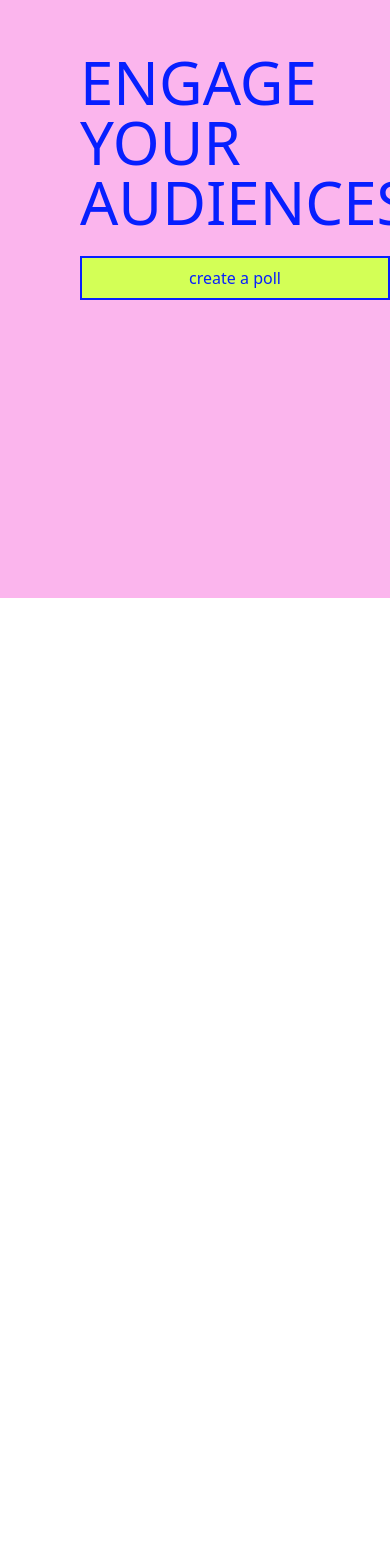
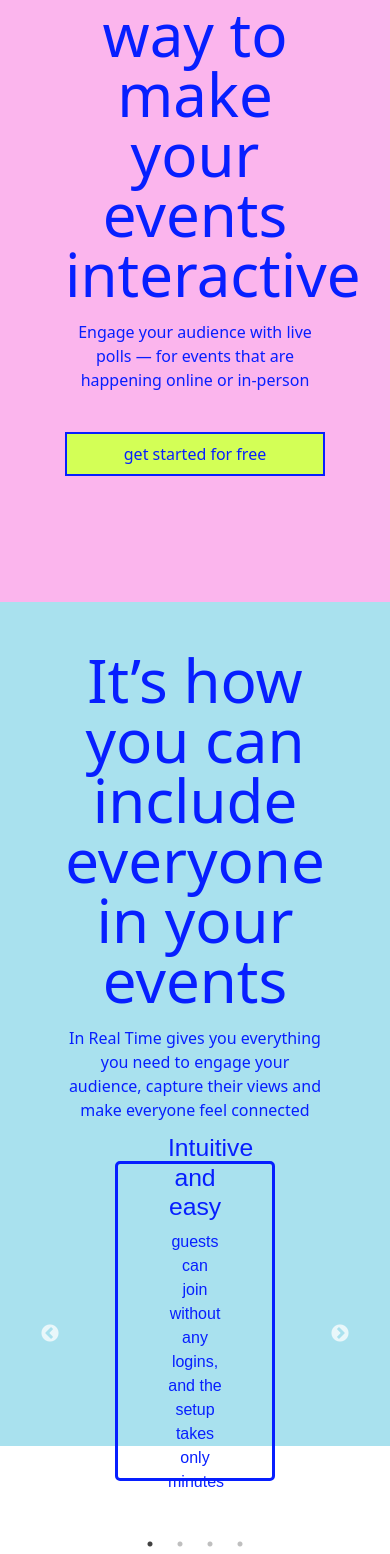
Before and after one commit to Shermainesng/In-Real-Time, a React (Create React App) app in the folder frontend/: page / in a window 390 px wide. Shown: the part 310-1864 px from the top of the page. Before the commit the page ends 908 px from the top, so only its background shows below. Built offline with nearby package versions, Linux system fonts and the light colour scheme.

Commit message:
css changes

```diff
--- a/frontend/public/index.html
+++ b/frontend/public/index.html
@@ -11,6 +11,19 @@
     />
     <link rel="apple-touch-icon" href="%PUBLIC_URL%/logo192.png" />
     <link href="https://fonts.googleapis.com/css2?family=Questrial&display=swap" rel="stylesheet">
+
+
+    <link
+  rel="stylesheet"
+  type="text/css"
+  charset="UTF-8"
+  href="https://cdnjs.cloudflare.com/ajax/libs/slick-carousel/1.6.0/slick.min.css"
+/>
+<link
+  rel="stylesheet"
+  type="text/css"
+  href="https://cdnjs.cloudflare.com/ajax/libs/slick-carousel/1.6.0/slick-theme.min.css"
+/>
 
     <!--
       manifest.json provides metadata used when your web app is installed on a
--- a/frontend/src/Home.js
+++ b/frontend/src/Home.js
@@ -1,20 +1,38 @@
 import Button from "./shared/components/FormElements/Button";
 import React, { useState, useEffect, useRef, useContext } from "react";
-import axios from "axios";
+import SliderComp from "./shared/components/Slider";
 
 export default function Home() {
   return (
-    <div className="flex h-screen relative">
-      <div className="flex bg-pink absolute inset-0 items-center">
-        <div className="flex flex-col w-full sm:w-2/3 md:w-1/3 pl-20">
-          <div className="text-navy-blue text-6xl text-left">
-            <div>ENGAGE</div>
-            <div>YOUR</div>
-            <div>AUDIENCES</div>
+    <div>
+      <div className="h-screen w-screen relative">
+        <div className="bg-pink h-full flex items-center">
+          <div className="flex flex-col text-navy-blue w-2/3 mx-auto">
+            <div className="text-6xl pb-3">
+              The easiest way to make your events interactive
+            </div>
+            <p>
+              Engage your audience with live polls — for events that are
+              happening online or in-person
+            </p>
+            <Button to={"/events"} yellow>
+              get started for free
+            </Button>
           </div>
-          <Button to={"/events"} yellow>
-            create a poll
-          </Button>
+        </div>
+
+        <div className="bg-light-green h-full">
+          <div className="flex flex-col mx-auto justify-center items-center text-navy-blue w-2/3 pt-5">
+            <div className="text-6xl pb-3">
+              It’s how you can include everyone in your events
+            </div>
+            <p>
+              In Real Time gives you everything you need to engage your
+              audience, capture their views and make everyone feel connected
+            </p>
+          </div>
+
+          <SliderComp />
         </div>
       </div>
     </div>
--- a/frontend/src/index.css
+++ b/frontend/src/index.css
@@ -15,3 +15,19 @@ code {
   font-family: Questrial, Monaco, Consolas, 'Courier New',
     monospace;
 }
+
+
+.carousel-content {
+  /* background-color: red; */
+  border: 3px solid #071FFF;
+  display: flex;
+  flex-direction: column;
+  justify-content: center;
+  border-radius: 5px;
+  padding: 50px 50px;
+  margin: 0px auto;
+  font-family: sans-serif;
+  margin: 0 50px;
+  color: #071FFF;
+  height: 20rem;
+}
--- /dev/null
+++ b/frontend/src/shared/components/Slider.js
@@ -0,0 +1,89 @@
+import React from "react";
+import Slider from "react-slick";
+import "slick-carousel/slick/slick.css";
+import "slick-carousel/slick/slick-theme.css";
+
+export default function SliderComp() {
+  const settings = {
+    dots: true,
+    speed: 500,
+    slidesToShow: 2,
+    slidesToScroll: 1,
+    infinite: true,
+    autoplay: false,
+    autoplaySpeed: 1000,
+    responsive: [
+      // {
+      //   breakpoint: 1024,
+      //   settings: {
+      //     slidesToShow: 2,
+      //     slidesToScroll: 1,
+      //     arrows: true,
+      //     vertical: false,
+      //   },
+      // },
+      {
+        breakpoint: 850,
+        settings: {
+          slidesToShow: 1,
+          slidesToScroll: 1,
+          arrows: true,
+          vertical: false,
+        },
+      },
+      // {
+      //   breakpoint: 480,
+      //   settings: {
+      //     slidesToShow: 1,
+      //     slidesToScroll: 1,
+      //     arrows: true,
+      //     vertical: false,
+      //   },
+      // },
+    ],
+  };
+  return (
+    <div>
+      <div className="w-2/3 mx-auto">
+        <Slider {...settings}>
+          <div>
+            <div className="carousel-content">
+              <h2>Intuitive and easy</h2>
+              <p>
+                guests can join without any logins, and the setup takes only
+                minutes
+              </p>
+            </div>
+          </div>
+          <div>
+            <div className="carousel-content">
+              <h2>Flexible polling options</h2>
+              <p>
+                with free text and mcq polls, you can engage your guests in a
+                variety of ways
+              </p>
+            </div>
+          </div>
+          <div>
+            <div className="carousel-content">
+              <h2>Live polls</h2>
+              <p>
+                ask what people think or how they feel and get their feedback in
+                real time
+              </p>
+            </div>
+          </div>
+          <div>
+            <div className="carousel-content">
+              <h2>Easy to start</h2>
+              <p>
+                create your polls in seconds and stop guessing what your guests
+                really think.
+              </p>
+            </div>
+          </div>
+        </Slider>
+      </div>
+    </div>
+  );
+}
--- a/frontend/src/ui/Navbar.js
+++ b/frontend/src/ui/Navbar.js
@@ -30,7 +30,10 @@ const Navigation = (props) => {
   };
 
   return (
-    <Disclosure as="nav" className="bg-bright-yellow">
+    <Disclosure
+      as="nav"
+      className="bg-bright-yellow border-b-4 border-navy-blue"
+    >
       {({ open }) => (
         <>
           <div className="mx-auto max-w-7xl px-2 sm:px-6 lg:px-8">
@@ -78,9 +81,9 @@ const Navigation = (props) => {
 
               <div>
                 {auth.isLoggedIn ? (
-                  <button onClick={auth.logout}>{auth.userName}, LOGOUT</button>
+                  <button onClick={auth.logout}>{auth.userName}, logout</button>
                 ) : (
-                  <NavLink to="/auth">LOGIN</NavLink>
+                  <NavLink to="/auth">login</NavLink>
                 )}
               </div>
 
@@ -97,11 +100,11 @@ const Navigation = (props) => {
                     <Menu.Button className="relative flex rounded-full bg-gray-800 text-sm focus:outline-none focus:ring-2 focus:ring-white focus:ring-offset-2 focus:ring-offset-gray-800">
                       <span className="absolute -inset-1.5" />
                       <span className="sr-only">Open user menu</span>
-                      <img
+                      {/* <img
                         className="h-8 w-8 rounded-full"
                         src="https://images.unsplash.com/photo-1472099645785-5658abf4ff4e?ixlib=rb-1.2.1&ixid=eyJhcHBfaWQiOjEyMDd9&auto=format&fit=facearea&facepad=2&w=256&h=256&q=80"
                         alt=""
-                      />
+                      /> */}
                     </Menu.Button>
                   </div>
                   <Transition
--- a/frontend/tailwind.config.js
+++ b/frontend/tailwind.config.js
@@ -12,5 +12,8 @@ module.exports = {
       },
     },
   },
-  plugins: [require("daisyui")],
+  plugins: [
+    require("daisyui"),
+    ["@babel/plugin-transform-react-jsx", { throwIfNamespace: false }],
+  ],
 };
```
Also changed, not shown: frontend/package.json (+8 -5 lines), 1 other file (tests, documents, lock files or other folders).
